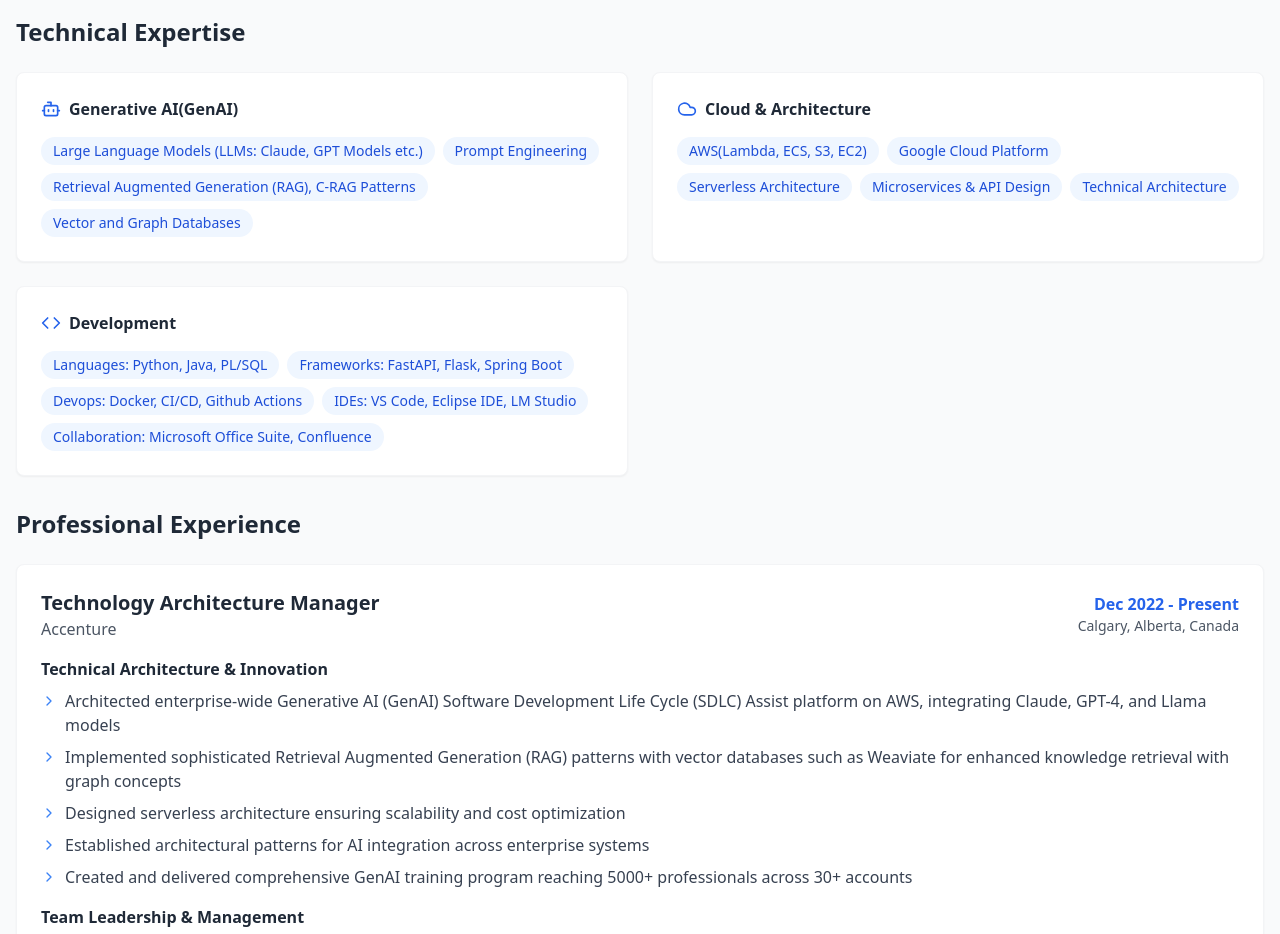
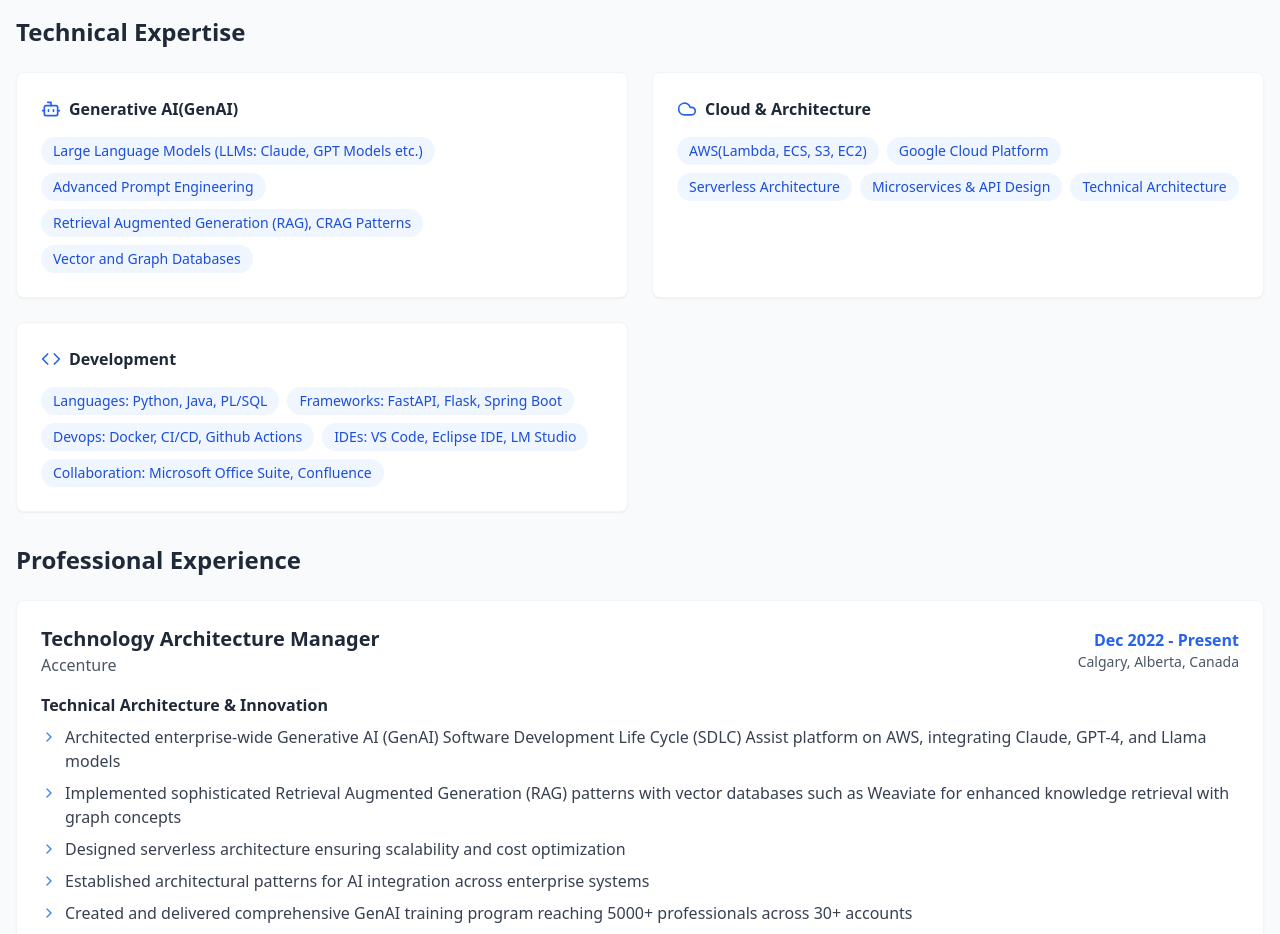
Before and after one commit to raghavgrover13/raghavgroverresume, a React (Create React App) app: page / in a window 1280 px wide. Shown: the part 800-1734 px from the top of the page. Built offline with nearby package versions, Linux system fonts and the light colour scheme.

Commit message:
Update Resume.jsx

```diff
--- a/src/components/Resume.jsx
+++ b/src/components/Resume.jsx
@@ -358,8 +358,8 @@ export default function ModernResume() {
                         }
                           items={[
                               "Large Language Models (LLMs: Claude, GPT Models etc.)",
-                              "Prompt Engineering",
-                              "Retrieval Augmented Generation (RAG), C-RAG Patterns",
+                              "Advanced Prompt Engineering",
+                              "Retrieval Augmented Generation (RAG), CRAG Patterns",
                               "Vector and Graph Databases"
                           ]}
                       />
```
